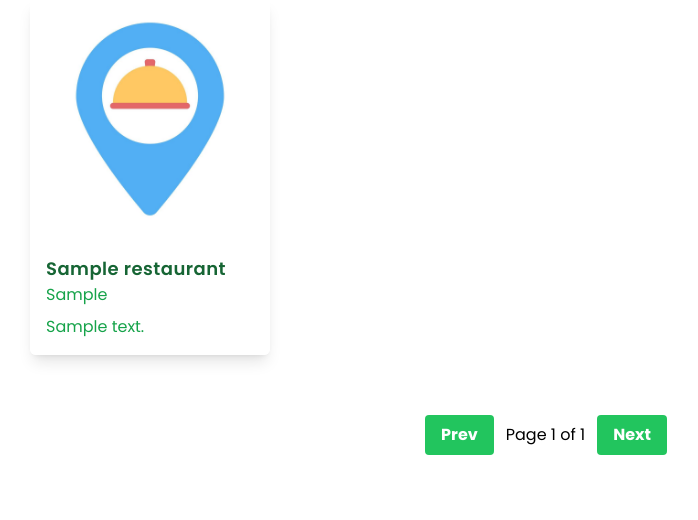
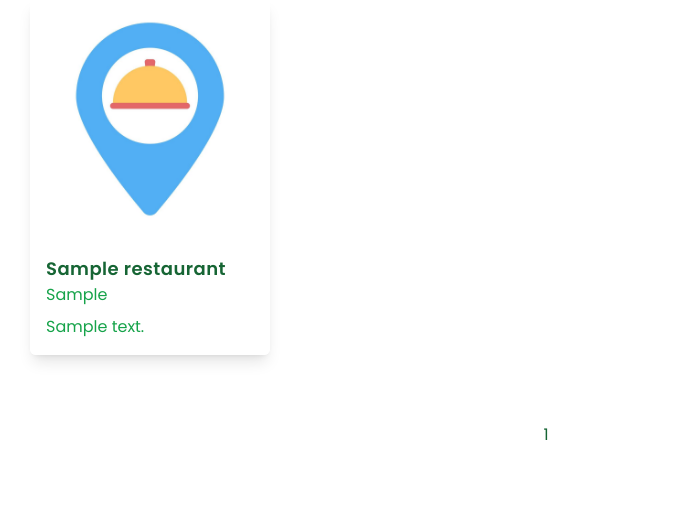
Before and after one commit to PBP-242-D11/roso-jogja, a Django app: page /restaurant/ in a window 1280 px wide. Shown: the part 161-681 px from the top of the page, without its empty margins (94-792 px from the left). Run offline with Django 5.2, Linux system fonts and the light colour scheme; a user stored in the database is signed in; tables that the repository leaves empty hold one stand-in row (values such as "Sample post"); grey boxes marked "Sample" are stand-in pictures; some libraries are stand-ins or nearby versions.

Commit message:
refactor: improve pagination style and navigation support

```diff
--- a/restaurant/forms.py
+++ b/restaurant/forms.py
@@ -10,5 +10,6 @@ class RestaurantForm(ModelForm):
         model = Restaurant
         fields = ["name", "price_range", "address", "description"]
         widgets = {
-            "description": forms.Textarea(attrs={"rows": 5}),
+            "address": forms.Textarea(attrs={"rows": 2}),
+            "description": forms.Textarea(attrs={"rows": 3}),
         }
--- a/restaurant/templates/restaurant_list.html
+++ b/restaurant/templates/restaurant_list.html
@@ -16,11 +16,14 @@
             <p>There are no restaurants just yet!</p>
         </div>
         <div class="hidden" id="nav-btn-container">
-            <button id="prev-btn"
-                    class="bg-green-500 hover:bg-green-700 text-white font-bold py-2 px-4 rounded">Prev</button>
-            <span id="page-info"></span>
-            <button id="next-btn"
-                    class="bg-green-500 hover:bg-green-700 text-white font-bold py-2 px-4 rounded">Next</button>
+            <a id="prev-btn"
+               href="#"
+               class="bg-green-500 hover:bg-green-700 text-white font-bold py-2 px-4 rounded">Prev</a>
+            <span id="page-info"
+                  class="flex flex-row gap-1 items-center justify-center"></span>
+            <a id="next-btn"
+               href="#"
+               class="bg-green-500 hover:bg-green-700 text-white font-bold py-2 px-4 rounded">Next</a>
         </div>
         <div id="crudModal"
              tabindex="-1"
--- a/restaurant/views.py
+++ b/restaurant/views.py
@@ -53,10 +53,11 @@ def restaurant_list(request):
         {
             "count": paginator.count,
             "num_pages": paginator.num_pages,
+            "page_range": list(paginator.page_range),
             "current_page": page_obj.number,
-            "results": restaurant_data,
             "has_next": page_obj.has_next(),
             "has_previous": page_obj.has_previous(),
+            "results": restaurant_data,
         }
     )
 
--- a/static/scripts/restaurant/restaurant_list.js
+++ b/static/scripts/restaurant/restaurant_list.js
@@ -1,3 +1,5 @@
+const PAGE_WIDTH = 2;
+
 async function getRestaurants(page) {
   const response = await fetch(`api/restaurants/?page=${page}&page_size=8`);
   return await response.json();
@@ -5,14 +7,22 @@ async function getRestaurants(page) {
 
 async function refreshRestaurants(page) {
   const response = await getRestaurants(page);
+  if (response.current_page != page) {
+    window.location.href = `?page=${response.current_page}`;
+  }
+
   const user_data = await fetch("/user/").then((response) => response.json());
+
   const restaurantList = document.getElementById("restaurant-list");
   let htmlString = "";
+
   if (response.results.length === 0) {
     return;
   }
+
   restaurantList.className =
     "grid gap-6 sm:grid-cols-2 xl:grid-cols-4 p-3 md:p-10";
+
   response.results.forEach((restaurant) => {
     htmlString += `<div class="relative group h-full">
                 <div class="flex flex-col items-center justify-between group rounded-md shadow-lg transition-transform group-hover:scale-105 overflow-hidden h-full">
@@ -57,40 +67,59 @@ async function refreshRestaurants(page) {
               </div>`;
   });
 
+  restaurantList.innerHTML = htmlString;
+
   const navBtnContainer = document.getElementById("nav-btn-container");
   navBtnContainer.className = "flex justify-center items-center gap-3 p-5";
-  restaurantList.innerHTML = htmlString;
-
-  document.getElementById("prev-btn").addEventListener("click", async () => {
-    if (isLoading) return;
-    isLoading = true;
-    const currentPage = parseInt(
-      document.getElementById("page-info").innerText.split(" ")[1],
-    );
-    if (currentPage === 1) return;
-    await refreshRestaurants(currentPage - 1);
-    isLoading = false;
-  });
-
-  document.getElementById("next-btn").addEventListener("click", async () => {
-    if (isLoading) return;
-    isLoading = true;
-    const currentPage = parseInt(
-      document.getElementById("page-info").innerText.split(" ")[1],
-    );
-    const numPages = parseInt(
-      document.getElementById("page-info").innerText.split(" ")[3],
-    );
-    if (currentPage === numPages) return;
-    await refreshRestaurants(currentPage + 1);
-    isLoading = false;
-  });
 
   const pageInfo = document.getElementById("page-info");
-  pageInfo.innerHTML = `Page ${response.current_page} of ${response.num_pages}`;
+  const prevBtn = document.getElementById("prev-btn");
+  const nextBtn = document.getElementById("next-btn");
+  const pageClass =
+    "rounded-lg w-10 aspect-square flex justify-center items-center";
+
+  pageString = "";
+  if (response.current_page > 1 + PAGE_WIDTH) {
+    pageString += `<a href="?page=1" class="${pageClass} text-white cursor_pointer hover:bg-green-600 bg-green-800">1</a>`;
+    pageString += `<span class="font-semibold text-green-800">...</span>`;
+  }
+  response.page_range.forEach((page) => {
+    if (
+      page < response.current_page - PAGE_WIDTH ||
+      page > response.current_page + PAGE_WIDTH
+    ) {
+      return;
+    }
+    if (page === response.current_page) {
+      pageString += `<span class="${pageClass} text-green-800">${page}</span>`;
+    } else {
+      pageString += `<a href="?page=${page}" class="${pageClass} text-white cursor_pointer hover:bg-green-600 bg-green-800">${page}</a>`;
+    }
+  });
+  if (response.current_page < response.num_pages - PAGE_WIDTH) {
+    pageString += `<span class="font-semibold text-green-800">...</span>`;
+    pageString += `<a href="?page=${response.num_pages}" class="${pageClass} text-white cursor_pointer hover:bg-green-600 bg-green-800">${response.num_pages}</a>`;
+  }
+
+  pageInfo.innerHTML = pageString;
+
+  if (response.has_previous) {
+    prevBtn.href = `?page=${response.current_page - 1}`;
+  } else {
+    prevBtn.classList.add("hidden");
+  }
+
+  if (response.has_next) {
+    nextBtn.href = `?page=${response.current_page + 1}`;
+  } else {
+    nextBtn.classList.add("hidden");
+  }
 }
 
-refreshRestaurants(1);
+const url = new URL(window.location.href);
+const page = url.searchParams.get("page") || 1;
+
+refreshRestaurants(page);
 
 let isLoading = false;
 
```
